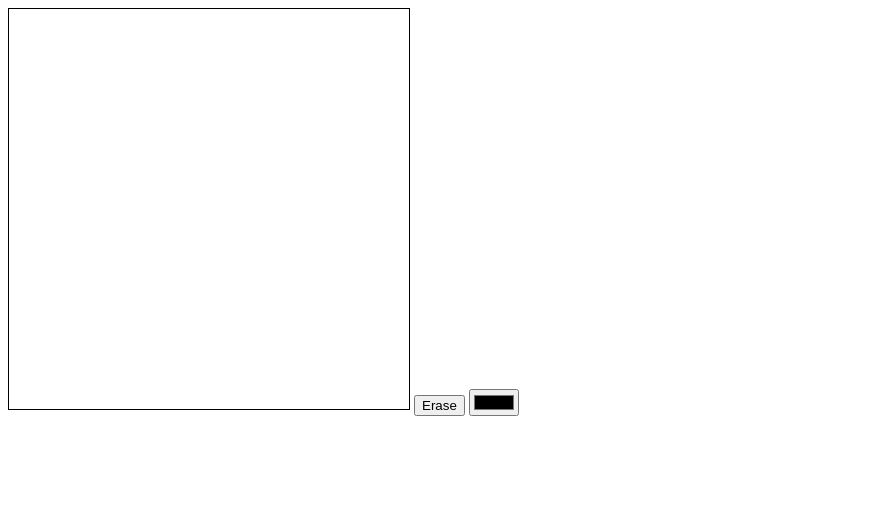
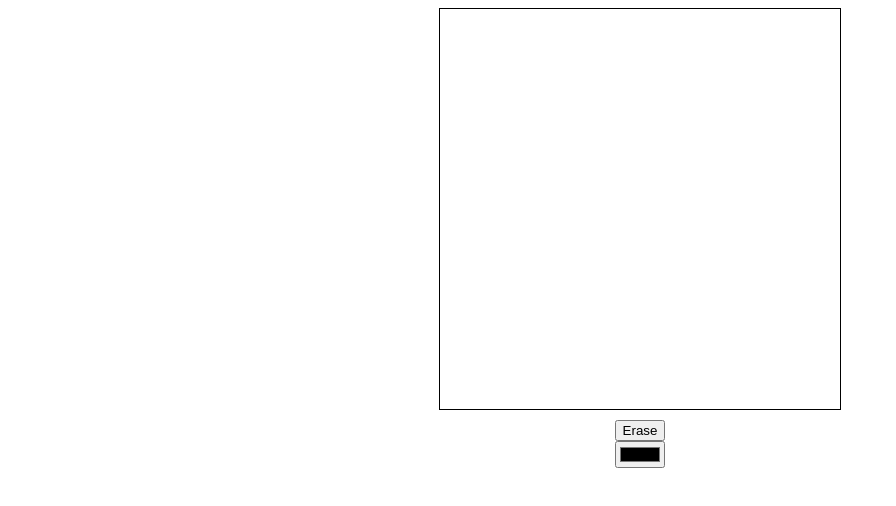
Before and after one commit to horatiuromanyone/drawclient1, a website: page index.html in a window 1280 px wide. Shown: the whole page, without its empty margins (0-896 px from the left). Drawn offline with Linux system fonts and the light colour scheme.

Commit message:
drawW!!!!

```diff
--- a/index.html
+++ b/index.html
@@ -6,19 +6,39 @@
       #canvas {
         border: 1px solid black;
       }
+      /* put the erase button and color picker under the canvas */
+      #controls {
+        display: block;
+        margin-top: 10px;
+        /* centered */
+        margin-left: auto;
+        margin-right: auto;
+
+      }
+      /* centered erase button and color picker */
+      #erase-button, #color-picker {
+        display: block;
+        margin-left: auto;
+        margin-right: auto;
+      }
+      /* centered canvas */
+      #canvas {
+        display: block;
+        margin-left: auto;
+        margin-right: auto;
+      }
+
     </style>
 
 
   </head>
   <body>
     <canvas id="canvas" width="400" height="400"></canvas>
-    <button id="erase-button">Erase</button>
-    <!-- add color picker -->
-    <input type="color" id="color-picker" />
-
-
-
-
+    <div id="controls">
+        <button id="erase-button">Erase</button>
+        <!-- add color picker -->
+        <input type="color" id="color-picker" />
+    </div>
     <script src="script.js"></script>
   </body>
 </html>
--- a/script.js
+++ b/script.js
@@ -16,6 +16,8 @@ function sendDrawData(data) {
 function updateCanvas(data) {
 
   if (data.type === 'canvasState') {
+    console.log("Received canvasState from " + data.sender);
+
     const image = new Image();
     image.src = data.imageData;
     image.onload = () => {
@@ -31,7 +33,9 @@ function updateCanvas(data) {
     ctx.stroke();
   }
   // if the data type is requestCanvasState, provide the data, but not if we are the one who requested it
-  else if (data.type === 'requestCanvasState' && data.requester !== socket.id) {
+  else if (data.type === 'requestCanvasState' && data.sender !== socket.id) {
+    console.log("someone requested canvas state");
+
     const canvasStateMessage = {
       type: 'canvasState',
       imageData: canvas.toDataURL(),
@@ -42,7 +46,7 @@ function updateCanvas(data) {
 
 // Handle incoming messages from server
 socket.addEventListener('message', (event) => {
-  console.log("MESSAGE FROM SERVER DAWG ", event);
+  //console.log("MESSAGE FROM SERVER DAWG ", event);
 
   const data = JSON.parse(event.data);
   updateCanvas(data);
```
